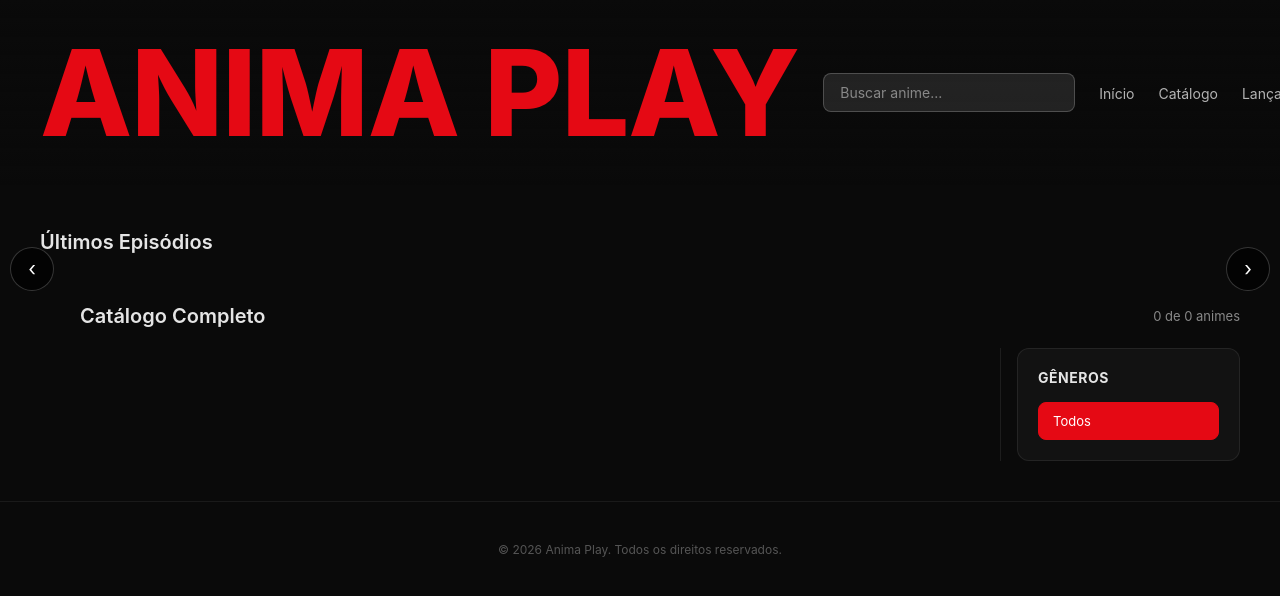
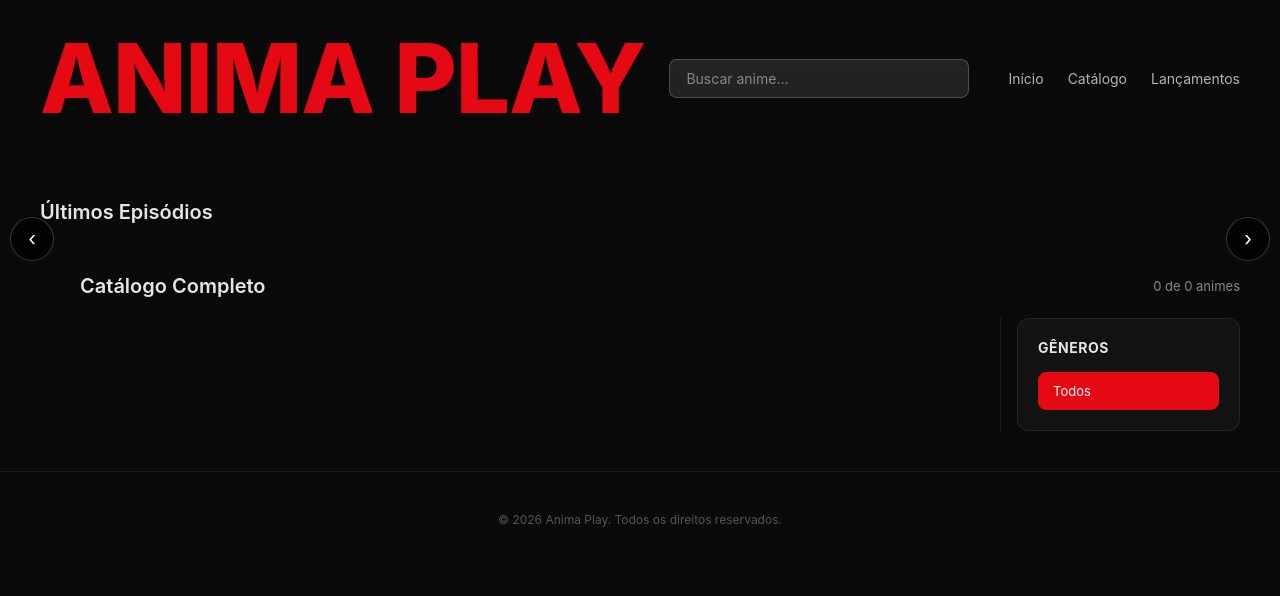
Before and after one commit to animaplays/animaplays.github.io, a plain HTML site: page index.html in a window 1280 px wide. Drawn offline with Linux system fonts and the light colour scheme; no server answers.

Commit message:
Logo um pouco menor (96px)

```diff
--- a/style.css
+++ b/style.css
@@ -27,7 +27,7 @@ body {
 }
 
 .logo {
-    font-size: 120px;
+    font-size: 96px;
     font-weight: 800;
     color: #e50914;
     letter-spacing: -1px;
@@ -114,7 +114,7 @@ body {
 
 /* Carousel Section */
 .carousel-section {
-    padding-top: 230px;
+    padding-top: 200px;
     position: relative;
 }
 
```
